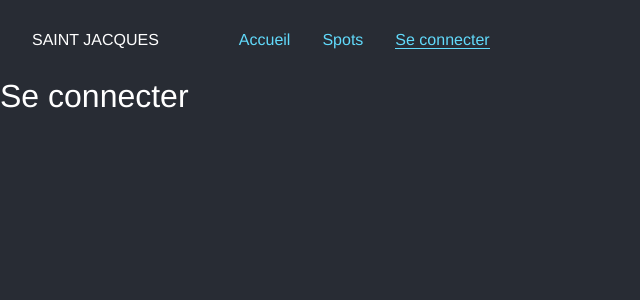
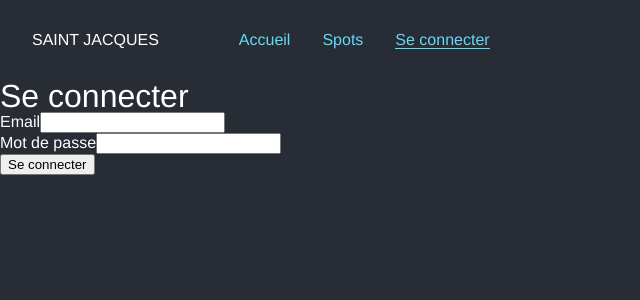
Before and after one commit to scaule/saint-jacques, a React (Create React App) app in the folder client/: page /login in a window 1280 px wide. Shown: the top 300 px of the page, without its empty margins (0-640 px from the left). Built offline with nearby package versions, Linux system fonts and the light colour scheme.

Commit message:
Add Login page

```diff
--- a/client/src/pages/Login.jsx
+++ b/client/src/pages/Login.jsx
@@ -1,13 +1,70 @@
-import React, { useState, useEffect } from "react";
+import React, { useState } from "react";
 import Api from "../services/Api";
+import FormBase from "../components/form/FormBase";
+import InputEmail from "../components/form/inputs/InputEmail";
+import InputPassword from "../components/form/inputs/InputPassword";
 
 const Login = () => {
   document.title = "Saint Jacques | Connexion";
+  const [loading, setLoading] = useState(false);
+  const [error, setError] = useState(false);
+
+  const login = (credentials) => {
+    setLoading(true);
+    const { email, password } = credentials;
+
+    Api.post("/login", { body: { email, password } })
+      .then((response) => {
+        console.log(response);
+      })
+      .catch(() => {
+        setLoading(false);
+        setError(true);
+      });
+  };
+
+  const renderError = () => (
+    <>
+      {error ? (
+        <span>Les identifiants saisis ne sont pas valides.</span>
+      ) : (
+        <></>
+      )}
+    </>
+  );
+
+  const renderForm = () => {
+    return (
+      <>
+        {renderError()}
+        <FormBase submit={(data) => login(data)}>
+          <InputEmail
+            required={true}
+            validation={true}
+            name="email"
+            label="Email"
+          />
+          <InputPassword
+            required={true}
+            validation={false}
+            name="password"
+            label="Mot de passe"
+          />
+        </FormBase>
+      </>
+    );
+  };
+
+  const content = () => {
+    if (loading) return <span>Chargement...</span>;
+    return renderForm();
+  };
 
   return (
-    <>
+    <section className="page page--login">
       <h1>Se connecter</h1>
-    </>
+      {content()}
+    </section>
   );
 };
 
```
